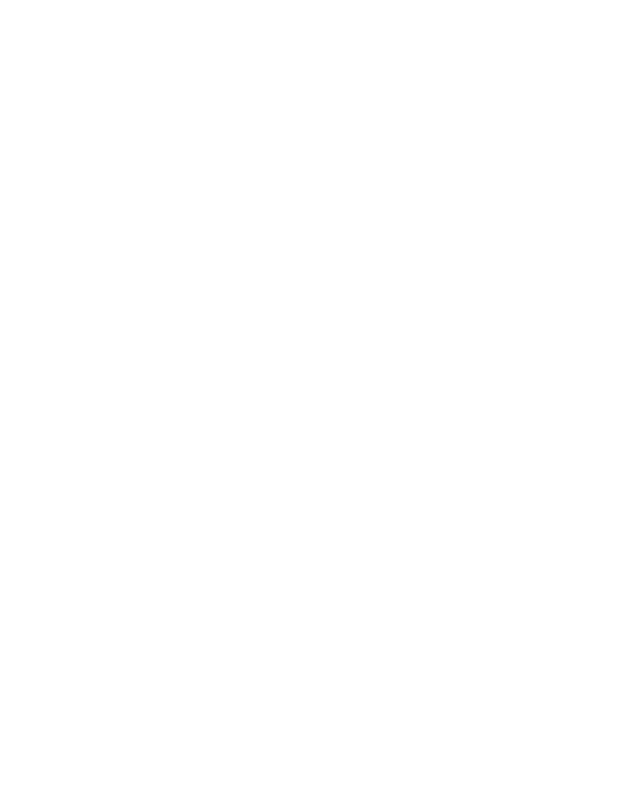
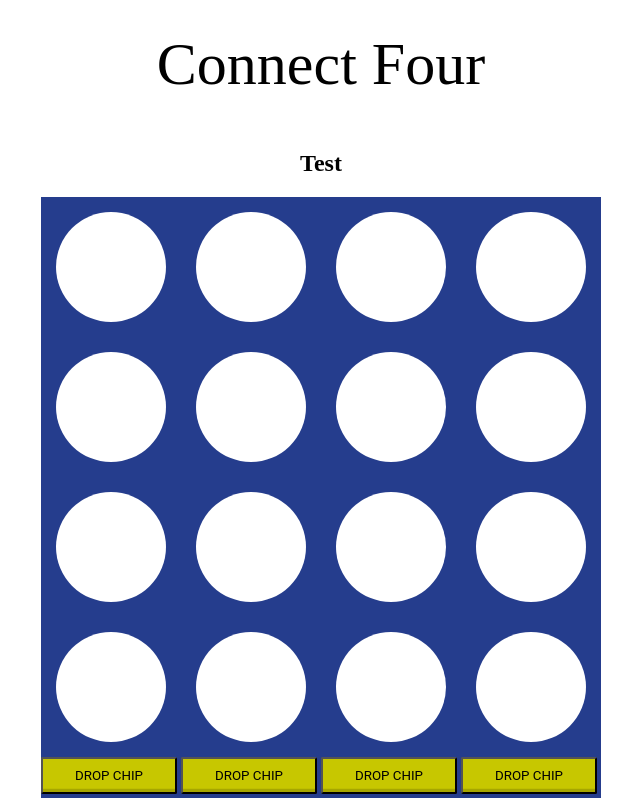
Before and after one commit to jmaksimik/connect-four, a plain HTML site: page index.html in a window 1280 px wide. Shown: the whole page, without its empty margins (319-959 px from the left). Drawn offline with Linux system fonts and the light colour scheme.

Commit message:
Create basic layout

```diff
--- a/css/main.css
+++ b/css/main.css
@@ -0,0 +1,74 @@
+body {
+    margin: 0;
+    height: 100vh;
+    display: grid;
+    grid-template-rows: 130px 1fr 1fr 2fr;
+    grid-template-columns: 1fr 1fr 1fr;
+    justify-content: center;
+}
+
+header {
+    grid-column-start: 2;
+    text-align: center;
+    font-size: 60px;
+    padding: 30px;
+}
+
+div {
+    text-align: center;
+    grid-column-start: 2;
+}
+
+section {
+    display: flex;
+    background-color: rgb(37, 61, 141);
+    justify-content: space-between;
+    margin: auto;
+    grid-column-start: 2;
+}
+
+button {
+    display:inline-block;
+    padding:0.7em 1.4em;
+    margin:0 0.3em 0.3em 0;
+    border-radius:0.15em;
+    box-sizing: border-box;
+    text-decoration:none;
+    font-family:'Roboto',sans-serif;
+    text-transform:uppercase;
+    font-weight:400;
+    color: black;
+    background-color:#c7c700;
+    box-shadow:inset 0 -0.6em 0 -0.35em rgba(0,0,0,0.17);
+    text-align:center;
+    position:relative;
+}
+
+.column1 {
+    display: flex;
+    flex-direction: column;
+}
+
+.column2 {
+    display: flex;
+    flex-direction: column;
+}
+
+.column3 {
+    display: flex;
+    flex-direction: column;
+}
+
+.column4 {
+    display: flex;
+    flex-direction: column;
+}
+
+.slots {
+    height: 70px;
+    width: 70px;
+    background-color: white;
+    border-radius: 50%;
+    padding: 20px;
+    margin: 15px;
+}
--- a/index.html
+++ b/index.html
@@ -4,11 +4,44 @@
     <meta charset="UTF-8">
     <meta http-equiv="X-UA-Compatible" content="IE=edge">
     <meta name="viewport" content="width=device-width, initial-scale=1.0">
-    <link rel="stylesheet" href="css/main.css">
+    <link rel="stylesheet" href="css/main.css" type="text/css">
     <script defer src="js/main.js"></script>
     <title>Document</title>
 </head>
 <body>
-
+    <header>Connect Four</header>
+    <div class="announcement">
+        <h2>Test</h2>
+    </div>
+    <section class="board">
+        <div class="column1">
+            <span class="slots"></span>
+            <span class="slots"></span>
+            <span class="slots"></span>
+            <span class="slots"></span>
+            <button>Drop Chip</button>
+        </div>
+        <div class="column2">
+            <span class="slots"></span>
+            <span class="slots"></span>
+            <span class="slots"></span>
+            <span class="slots"></span>
+            <button>Drop Chip</button>
+        </div>
+        <div class="column3">
+            <span class="slots"></span>
+            <span class="slots"></span>
+            <span class="slots"></span>
+            <span class="slots"></span>
+            <button>Drop Chip</button>
+        </div>
+        <div class="column4">
+            <span class="slots"></span>
+            <span class="slots"></span>
+            <span class="slots"></span>
+            <span class="slots"></span>
+            <button>Drop Chip</button>
+        </div>
+    </section>
 </body>
 </html>
```
Also changed, not shown: js/main.js (+13 -0 lines).
